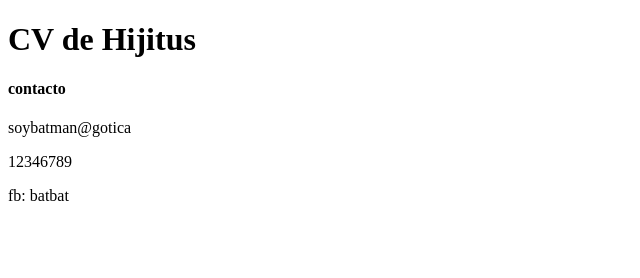
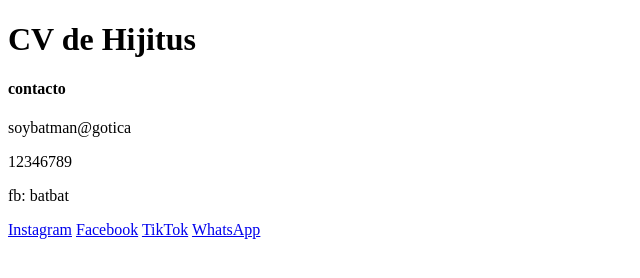
Before and after one commit to milomilo1/fisiscos666, a plain HTML site: page index.html in a window 1280 px wide. Shown: the whole page, without its empty margins (0-640 px from the left). Drawn offline with Linux system fonts and the light colour scheme.

Commit message:
add footer

```diff
--- a/index.html
+++ b/index.html
@@ -24,5 +24,14 @@
 
 </aside>
 
+<footer>
+    <a href="http://">Instagram</a>
+    <a href="http://">Facebook</a>
+    <a href="http://">TikTok</a>
+    <a href="http://">WhatsApp</a>
+
+</footer>
+
 </body>
+
 </html>
```
